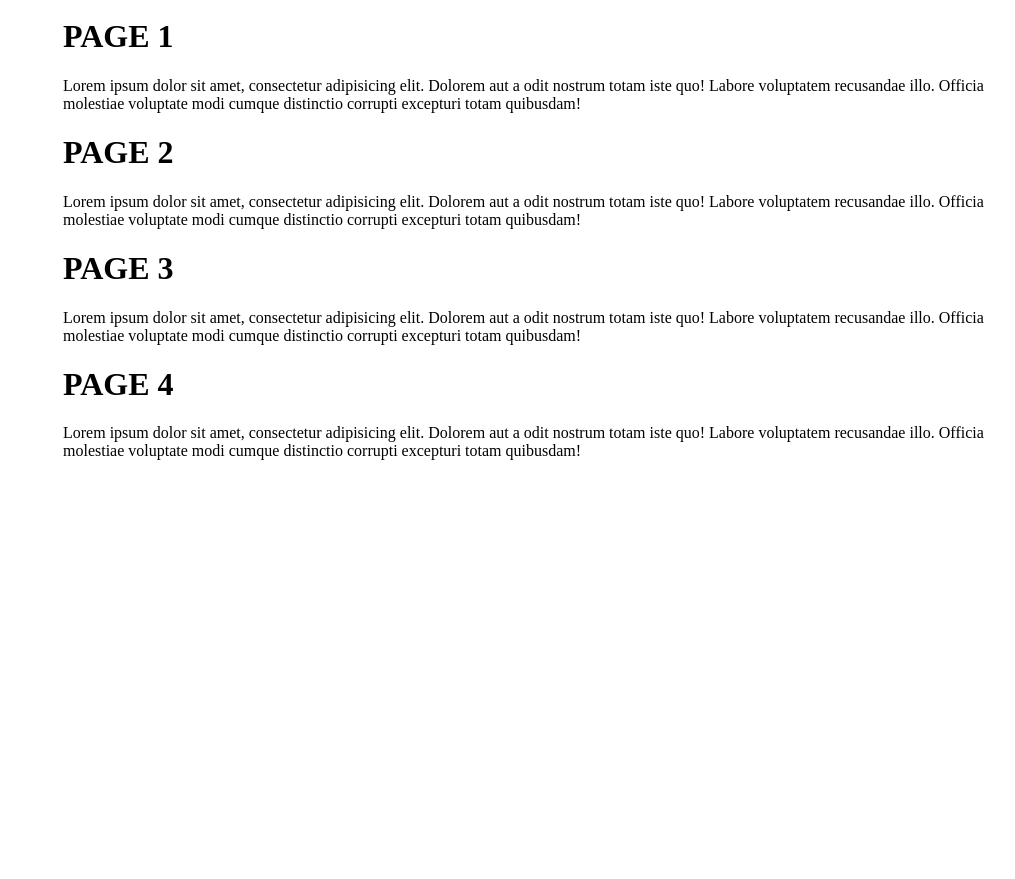
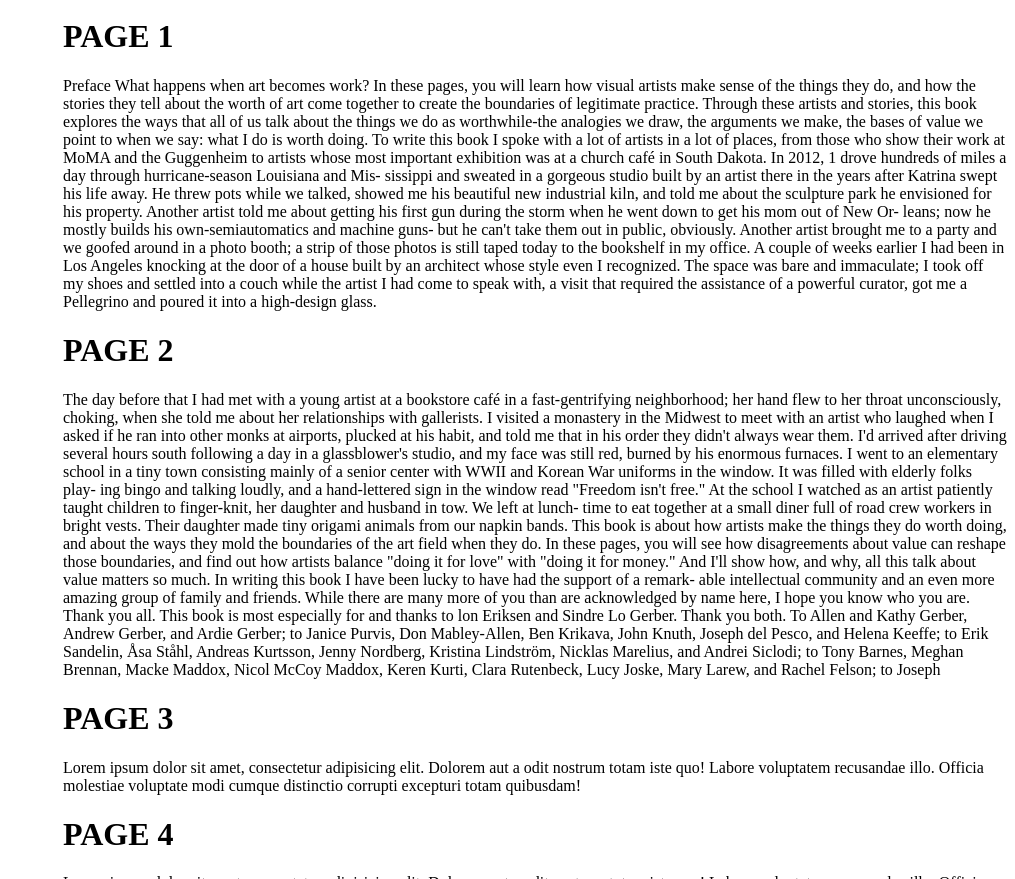
Before and after one commit to vinaykth/Enlighten, a plain HTML site: page Books/book2.html in a window 1280 px wide. Shown: the part 931-1810 px from the top of the page, without its empty margins (265-1280 px from the left). Before the commit the page ends 1407 px from the top, so only its background shows below. Drawn offline with nearby package versions, Linux system fonts and the light colour scheme; a script that the page names is missing.

Commit message:
Update book2.html

```diff
--- a/Books/book2.html
+++ b/Books/book2.html
@@ -74,19 +74,26 @@
       <div>
         <h1>PAGE 1</h1>
         <p>
-          Lorem ipsum dolor sit amet, consectetur adipisicing elit. Dolorem aut
-          a odit nostrum totam iste quo! Labore voluptatem recusandae illo.
-          Officia molestiae voluptate modi cumque distinctio corrupti excepturi
-          totam quibusdam!
+Preface
+What happens when art becomes work? In these pages, you will learn how visual artists make sense of the things they do, and how the stories they tell about the worth of art come together to create the boundaries of legitimate practice. Through these artists and stories, this book explores the ways that all of us talk about the things we do as worthwhile-the analogies we draw, the arguments we make, the bases of value we point to when we say: what I do is worth doing.
+To write this book I spoke with a lot of artists in a lot of places, from those who show their work at MoMA and the Guggenheim to artists whose most important exhibition was at a church café in South Dakota. In 2012, 1 drove hundreds of miles a day through hurricane-season Louisiana and Mis- sissippi and sweated in a gorgeous studio built by an artist there in the years after Katrina swept his life away. He threw pots while we talked, showed me his beautiful new industrial kiln, and told me about the sculpture park he envisioned for his property. Another artist told me about getting his first gun during the storm when he went down to get his mom out of New Or- leans; now he mostly builds his own-semiautomatics and machine guns- but he can't take them out in public, obviously. Another artist brought me to a party and we goofed around in a photo booth; a strip of those photos is still taped today to the bookshelf in my office.
+A couple of weeks earlier I had been in Los Angeles knocking at the door of a house built by an architect whose style even I recognized. The space was bare and immaculate; I took off my shoes and settled into a couch while the artist I had come to speak with, a visit that required the assistance of a powerful curator, got me a Pellegrino and poured it into a high-design glass.
         </p>
       </div>
       <div>
         <h1>PAGE 2</h1>
         <p>
-          Lorem ipsum dolor sit amet, consectetur adipisicing elit. Dolorem aut
-          a odit nostrum totam iste quo! Labore voluptatem recusandae illo.
-          Officia molestiae voluptate modi cumque distinctio corrupti excepturi
-          totam quibusdam!
+          The day before that I had met with a young artist at a bookstore café in a fast-gentrifying neighborhood; her hand flew to her throat unconsciously, choking, when she told me about her relationships with gallerists.
+I visited a monastery in the Midwest to meet with an artist who laughed when I asked if he ran into other monks at airports, plucked at his habit, and told me that in his order they didn't always wear them. I'd arrived after driving several hours south following a day in a glassblower's studio, and my face was still red, burned by his enormous furnaces. I went to an elementary school in a tiny town consisting mainly of a senior center with WWII and Korean War uniforms in the window. It was filled with elderly folks play- ing bingo and talking loudly, and a hand-lettered sign in the window read "Freedom isn't free." At the school I watched as an artist patiently taught children to finger-knit, her daughter and husband in tow. We left at lunch- time to eat together at a small diner full of road crew workers in bright vests. Their daughter made tiny origami animals from our napkin bands.
+This book is about how artists make the things they do worth doing, and
+about the ways they mold the boundaries of the art field when they do. In
+these pages, you will see how disagreements about value can reshape those
+boundaries, and find out how artists balance "doing it for love" with "doing
+it for money." And I'll show how, and why, all this talk about value matters
+so much.
+In writing this book I have been lucky to have had the support of a remark- able intellectual community and an even more amazing group of family and friends. While there are many more of you than are acknowledged by name here, I hope you know who you are. Thank you all.
+This book is most especially for and thanks to lon Eriksen and Sindre Lo Gerber. Thank you both.
+To Allen and Kathy Gerber, Andrew Gerber, and Ardie Gerber; to Janice Purvis, Don Mabley-Allen, Ben Krikava, John Knuth, Joseph del Pesco, and Helena Keeffe; to Erik Sandelin, Åsa Ståhl, Andreas Kurtsson, Jenny Nordberg, Kristina Lindström, Nicklas Marelius, and Andrei Siclodi; to Tony Barnes, Meghan Brennan, Macke Maddox, Nicol McCoy Maddox, Keren Kurti, Clara Rutenbeck, Lucy Joske, Mary Larew, and Rachel Felson; to Joseph
         </p>
       </div>
       <div>
```
